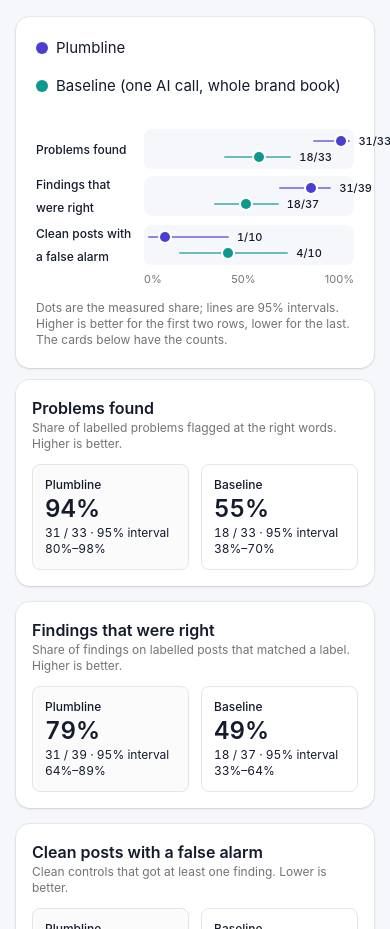
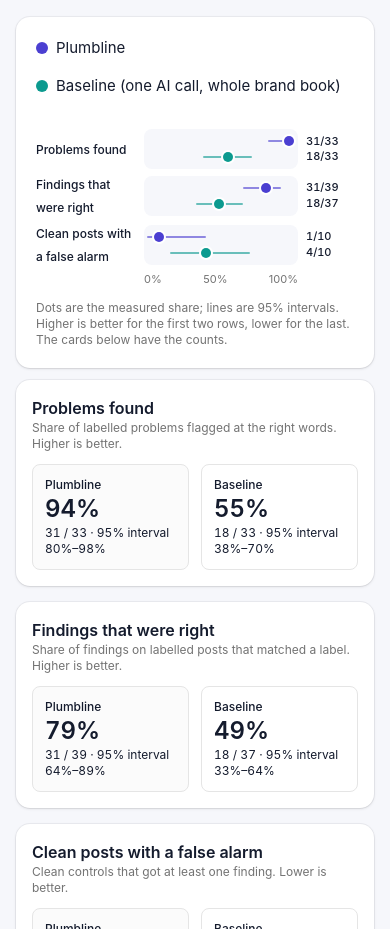
Before and after one commit to vaibhav375/plumbline, a Next.js app in the folder apps/web/: page /about in a window 390 px wide. Shown: the part 1286-2215 px from the top of the page. Built offline with nearby package versions, Linux system fonts and the light colour scheme; no server answers.

Commit message:
ux: chart value column, hero text colour, scroll margin under the phone menu

```diff
--- a/apps/web/app/(app)/check/CheckForm.tsx
+++ b/apps/web/app/(app)/check/CheckForm.tsx
@@ -169,7 +169,7 @@
         </div>
       </form>
 
-      <div id="results" className="scroll-mt-4 space-y-6">
+      <div id="results" className="scroll-mt-20 space-y-6 lg:scroll-mt-4">
       {isReplay && report && (
         <div role="note" className="flex flex-wrap items-center justify-between gap-3 rounded-md border border-accent-brand/40 bg-white px-4 py-3 text-sm">
           <p>
--- a/apps/web/app/login/page.tsx
+++ b/apps/web/app/login/page.tsx
@@ -22,7 +22,7 @@
 /** What a check looks like, using a real line from the sample post. */
 function Example() {
   return (
-    <figure className="rise-in rounded-2xl bg-white p-5 shadow-[0_20px_50px_-24px_rgba(20,27,45,0.35)] ring-1 ring-ink/5">
+    <figure className="rise-in rounded-2xl bg-white p-5 text-ink shadow-[0_20px_50px_-24px_rgba(20,27,45,0.35)] ring-1 ring-ink/5">
       <p className="text-[15px] leading-relaxed">
         Meet the new Aurelle Vitamin C serum, now{" "}
         <mark className="rounded bg-blocking/10 px-0.5 text-ink ring-1 ring-blocking/60">clinically proven to fade dark spots by 60% in just 2 weeks</mark>.
--- a/apps/web/components/charts/IntervalChart.tsx
+++ b/apps/web/components/charts/IntervalChart.tsx
@@ -35,7 +35,7 @@
       )}
       <div className="relative">
         {threshold && (
-          <div className="pointer-events-none absolute inset-y-0 right-0 left-[34%] sm:left-[28%]" aria-hidden>
+          <div className="pointer-events-none absolute inset-y-0 right-14 left-[34%] sm:left-[28%]" aria-hidden>
             <div className="absolute inset-y-0 -translate-x-px border-l-2 border-ink" style={{ left: pct(threshold.value) }}>
               <span className="absolute -top-5 left-1 whitespace-nowrap text-[11px] font-semibold text-ink">{threshold.label}</span>
               <svg viewBox="0 0 10 12" className="absolute -bottom-3 -left-[6px] size-2.5"><path d="M5 0 L10 6 L5 12 L0 6 Z" fill="#141B2D" /></svg>
@@ -44,7 +44,7 @@
         )}
         <ul className="space-y-1 pt-5">
           {rows.map((r) => (
-            <li key={r.label} className="grid grid-cols-[34%_1fr] items-center gap-0 sm:grid-cols-[28%_1fr]">
+            <li key={r.label} className="grid grid-cols-[34%_1fr_3.5rem] items-center gap-0 sm:grid-cols-[28%_1fr_3.5rem]">
               <div className="pr-3 text-sm">
                 <span className="font-mono text-xs font-medium">{r.label}</span>
                 {r.sub && <span className="block truncate text-xs text-muted-foreground">{r.sub}</span>}
@@ -59,19 +59,20 @@
                         style={{ left: pct(p.lo), width: `calc(${pct(p.hi)} - ${pct(p.lo)})`, background: s.color }} />
                       <span className="absolute top-1/2 size-2.5 -translate-x-1/2 -translate-y-1/2 rounded-full ring-2 ring-white transition-transform group-hover:scale-125"
                         style={{ left: pct(p.value), background: s.color }} />
-                      <span className="absolute top-1/2 ml-2 -translate-y-1/2 text-[11px] font-medium tabular-nums text-ink" style={{ left: pct(p.hi) }}>
-                        {p.label}
-                      </span>
                     </div>
                   );
                 })}
               </div>
+              <div className="flex flex-col justify-center gap-0.5 pl-2 text-[11px] font-medium leading-tight tabular-nums text-ink">
+                {r.points.map((p, i) => <span key={series[i].name}>{p.label}</span>)}
+              </div>
             </li>
           ))}
         </ul>
-        <div className="grid grid-cols-[34%_1fr] pt-1 text-[11px] text-muted-foreground sm:grid-cols-[28%_1fr]" aria-hidden>
+        <div className="grid grid-cols-[34%_1fr_3.5rem] pt-1 text-[11px] text-muted-foreground sm:grid-cols-[28%_1fr_3.5rem]" aria-hidden>
           <span />
           <div className="flex justify-between"><span>0%</span><span>50%</span><span>100%</span></div>
+          <span />
         </div>
       </div>
       <figcaption className="text-xs text-muted-foreground">{caption}</figcaption>
```
